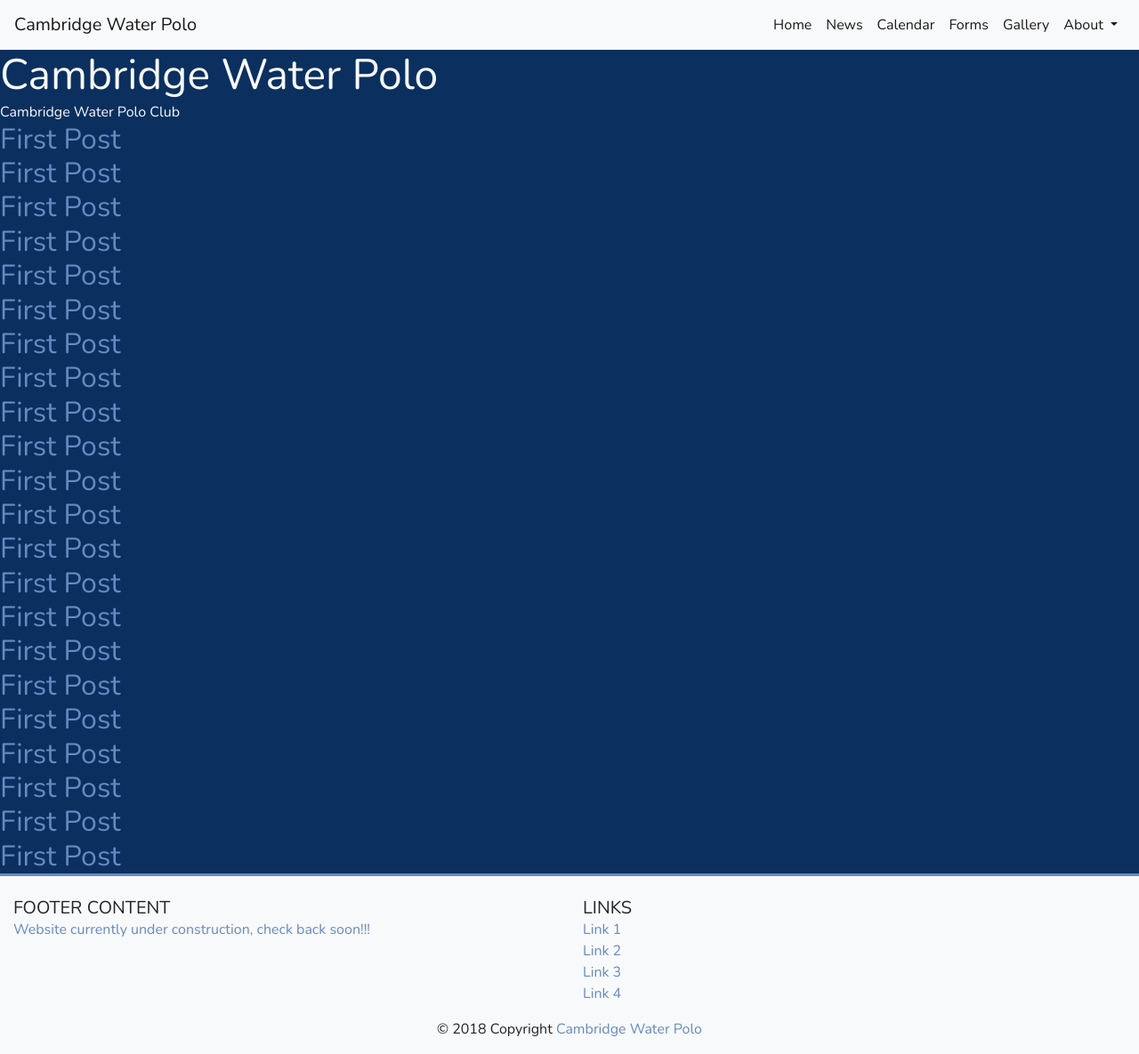
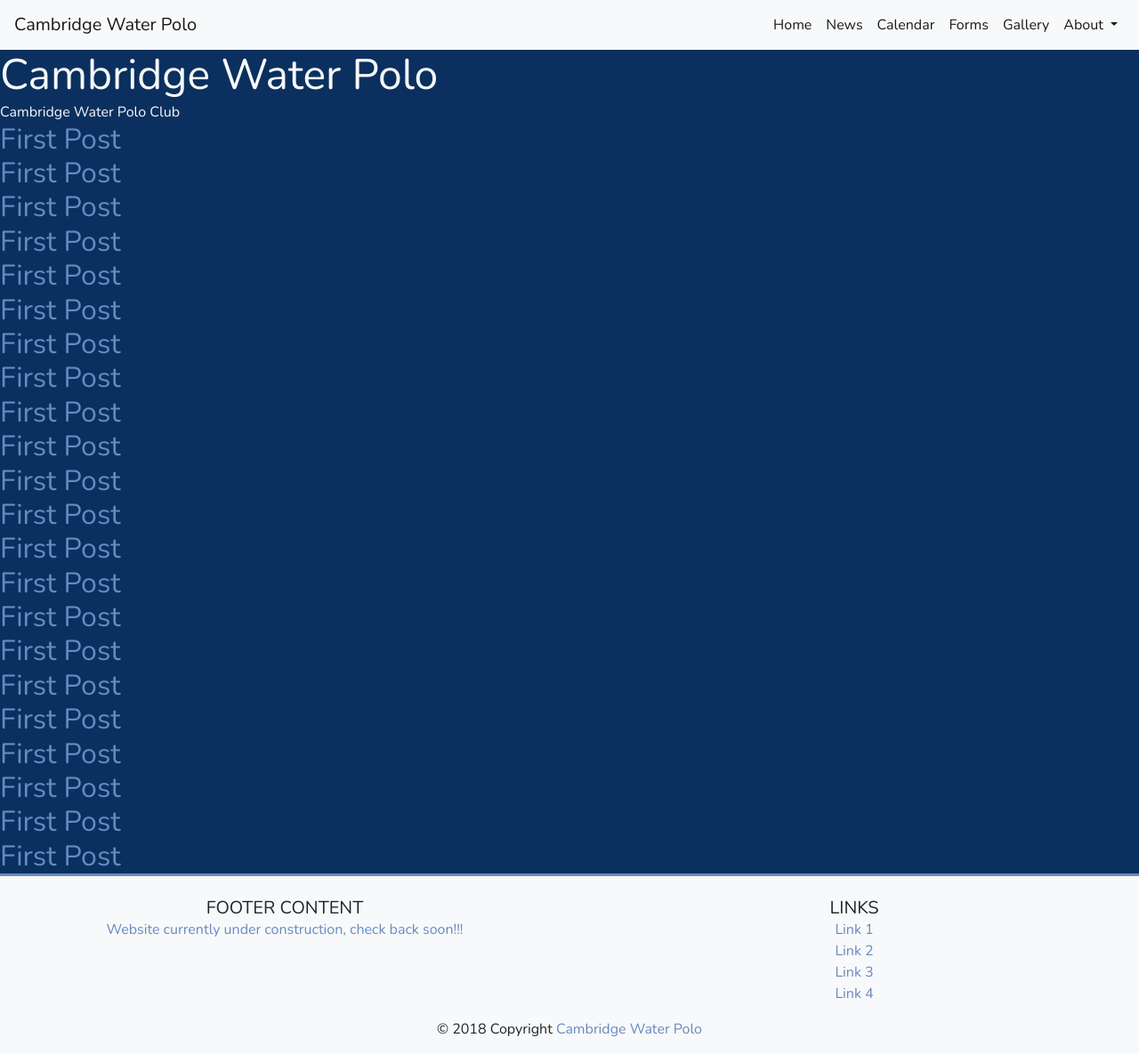
Before and after one commit to cambridge-water-polo/cambridge-water-polo.github.io, a Jekyll site: the page built from index.html, in a window 1280 px wide and 1185 px high. Shown: the whole window at 89% size. Built offline with Jekyll 4.4.1, drawn with Linux system fonts in a browser that asks for light colours.

Commit message:
update website

```diff
--- a/_includes/footer.html
+++ b/_includes/footer.html
@@ -1,7 +1,7 @@
 
 <footer class="page-footer font-small bg-light pt-4">
 
-    <div class="container-fluid text-center text-md-left">
+    <div class="container-fluid text-center text-md">
         <div class="row">
 
             <div class="col-md-6">
```
Also changed, not shown: 2 other files.
